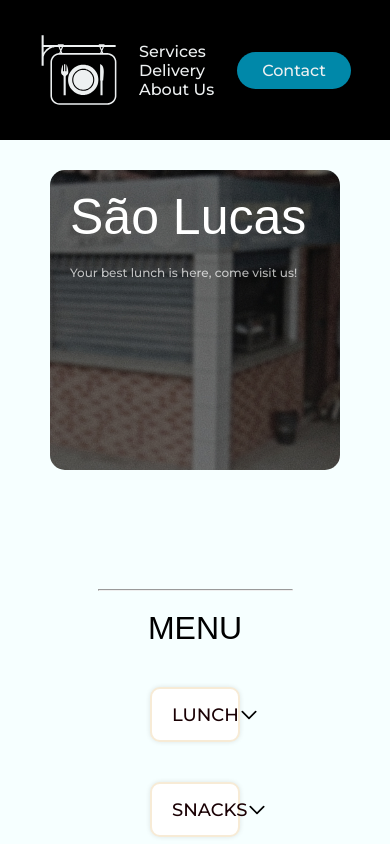
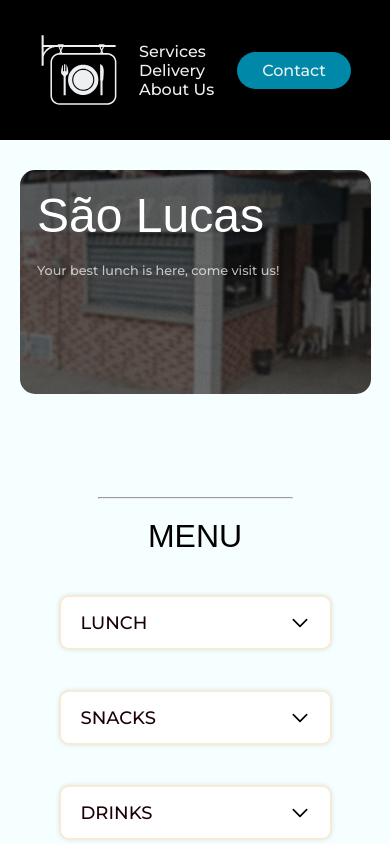
Before and after one commit to Lucas-Tito/Restaurant-LandingPage, a plain HTML site: page index.html in a window 390 px wide. Shown: the top 844 px of the page. Drawn offline with Linux system fonts and the light colour scheme; a web font is replaced by a local one.

Commit message:
changed measurements to get the website to be more responsive to smaller screens

```diff
--- a/style.css
+++ b/style.css
@@ -82,26 +82,26 @@ button:hover{
     position: relative;
     background-size: cover;
     background-position: center;
-    height: 300px;
+    height: 14em;
     overflow: hidden;
-    margin: 30px 50px 100px 50px;
+    margin: 30px 5% 10vh 5%;
     border-radius: 15px;
 }
 
 .banner-container{
-    margin: 20px 20px;
+    margin: 5% 5%;
     color: white;
     line-height: 55px;
 }
 
 .banner-container h1{
     font-family: 'Café Françoise', sans-serif;
-    font-size: 50px;
+    font-size: 3em;
     font-weight: lighter;
 }
 
 .banner-container p{
-    font-size: 12px;
+    font-size: 0.8em;
     font-weight: lighter;
     color: rgba(255, 255, 255, 0.7);
 }
@@ -119,7 +119,7 @@ button:hover{
 }
 
 .select-menu {
-    margin: 40px 150px 30px 150px;
+    margin: 40px 15% 30px 15%;
 }
 
 
@@ -192,7 +192,6 @@ button:hover{
 
 .option .option-text{
     font-size: 13px;
-
     font-weight: 100;
     padding: 10px;
 }
```
